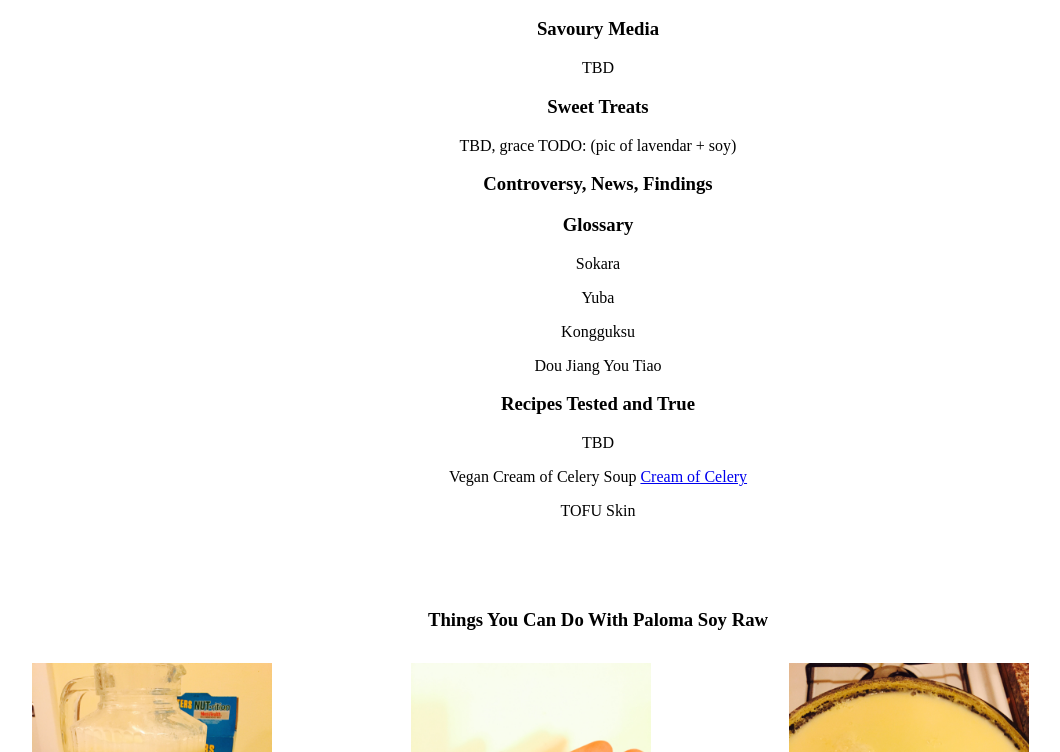
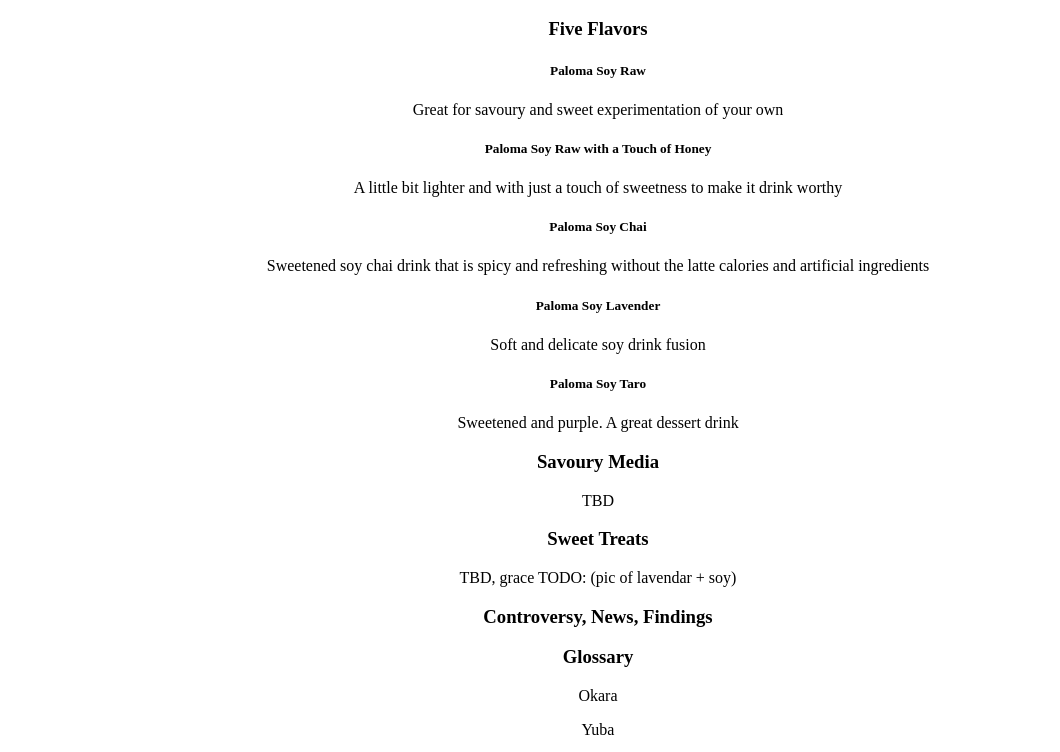
Before and after one commit to PalomaSoy/Assets, a plain HTML site: page index.html in a window 1280 px wide. Shown: the part 48-800 px from the top of the page, without its empty margins (42-1102 px from the left). Drawn offline with Linux system fonts and the light colour scheme.

Commit message:
Five Flavors

```diff
--- a/index.html
+++ b/index.html
@@ -24,6 +24,12 @@
     <div id="container">
 
       <h1>Ghetto CMS for Original Content Assets</h1>
+      <h3>Five Flavors</h3>
+      <h5>Paloma Soy Raw</h5><p>Great for savoury and sweet experimentation of your own</p>
+      <h5>Paloma Soy Raw with a Touch of Honey</h5><p>A little bit lighter and with just a touch of sweetness to make it drink worthy</p>
+      <h5>Paloma Soy Chai</h5><p>Sweetened soy chai drink that is spicy and refreshing without the latte calories and artificial ingredients</p>
+      <h5>Paloma Soy Lavender</h5><p>Soft and delicate soy drink fusion</p>
+      <h5>Paloma Soy Taro</h5><p>Sweetened and purple. A great dessert drink</p>
 
       <h3>Savoury Media</h3>
       <p>TBD</p>
@@ -35,7 +41,7 @@
       <p></p>
 
       <h3>Glossary</h3>
-      <p>Sokara</p>
+      <p>Okara</p>
       <p>Yuba</p>
       <p>Kongguksu</p>
       <p>Dou Jiang You Tiao</p>
@@ -56,6 +62,9 @@
         </tr>
       </table>
       </div>
+
+      <h3>History of Soy</h3>
+      <p><a href="https://books.google.com/books?id=wUWmc4Tr-WUC&pg=PA614&lpg=PA614&dq=yeos+brand+soymilk&source=bl&ots=YmwSNjumxu&sig=sZRhTvSfL8WhpQQpyKAbjJgUGmE&hl=en&sa=X&ved=0CGAQ6AEwDWoVChMI7aTJx72nxwIVVTCICh0wbQpC#v=onepage&q&f=false">History of Soybeans in East Asia</a></p>
 
       <h3>Not All SoyMilk Are Created Equal</h3>
       <p>Ingredients: Soy+Water</p>
```
